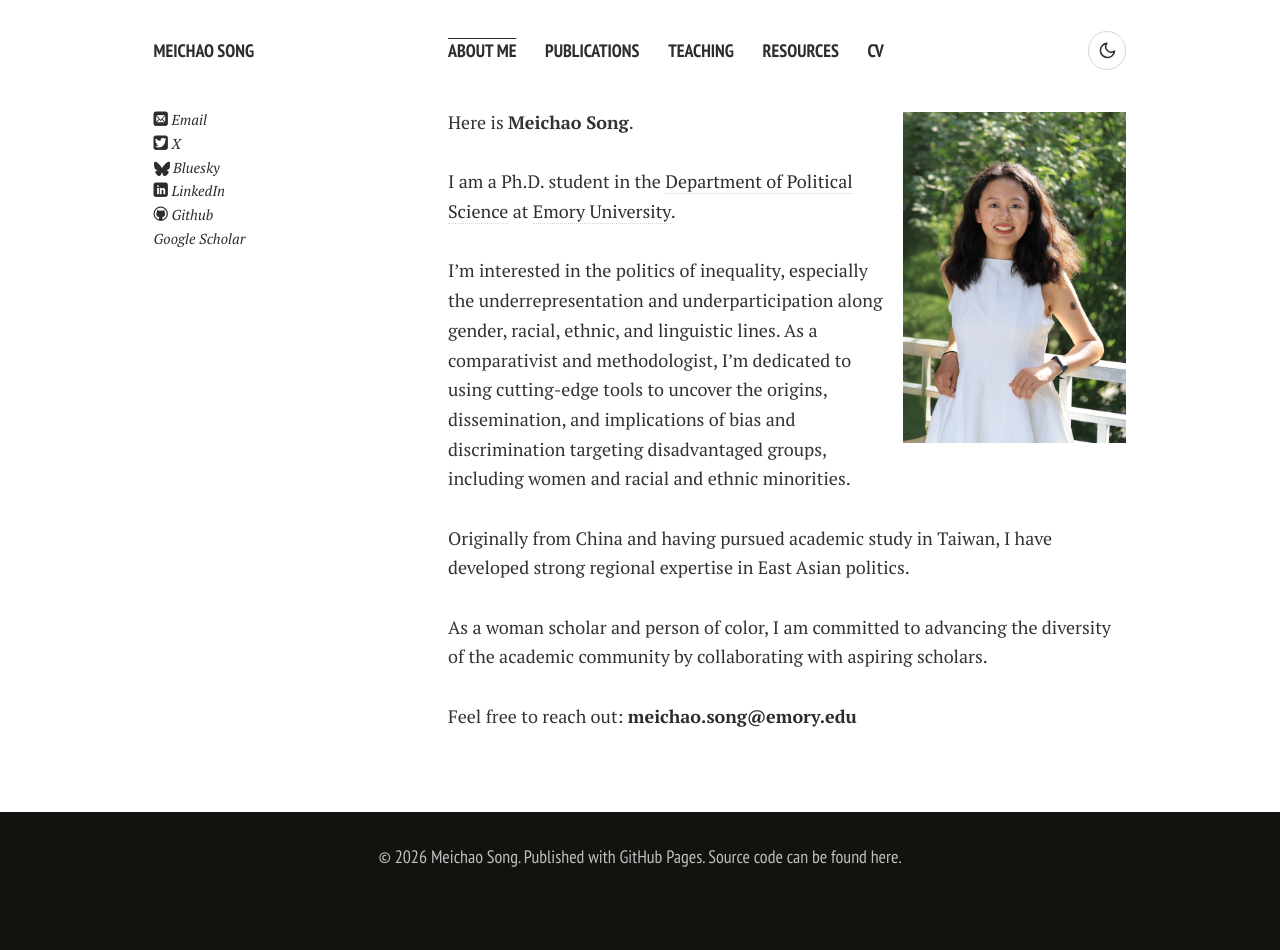
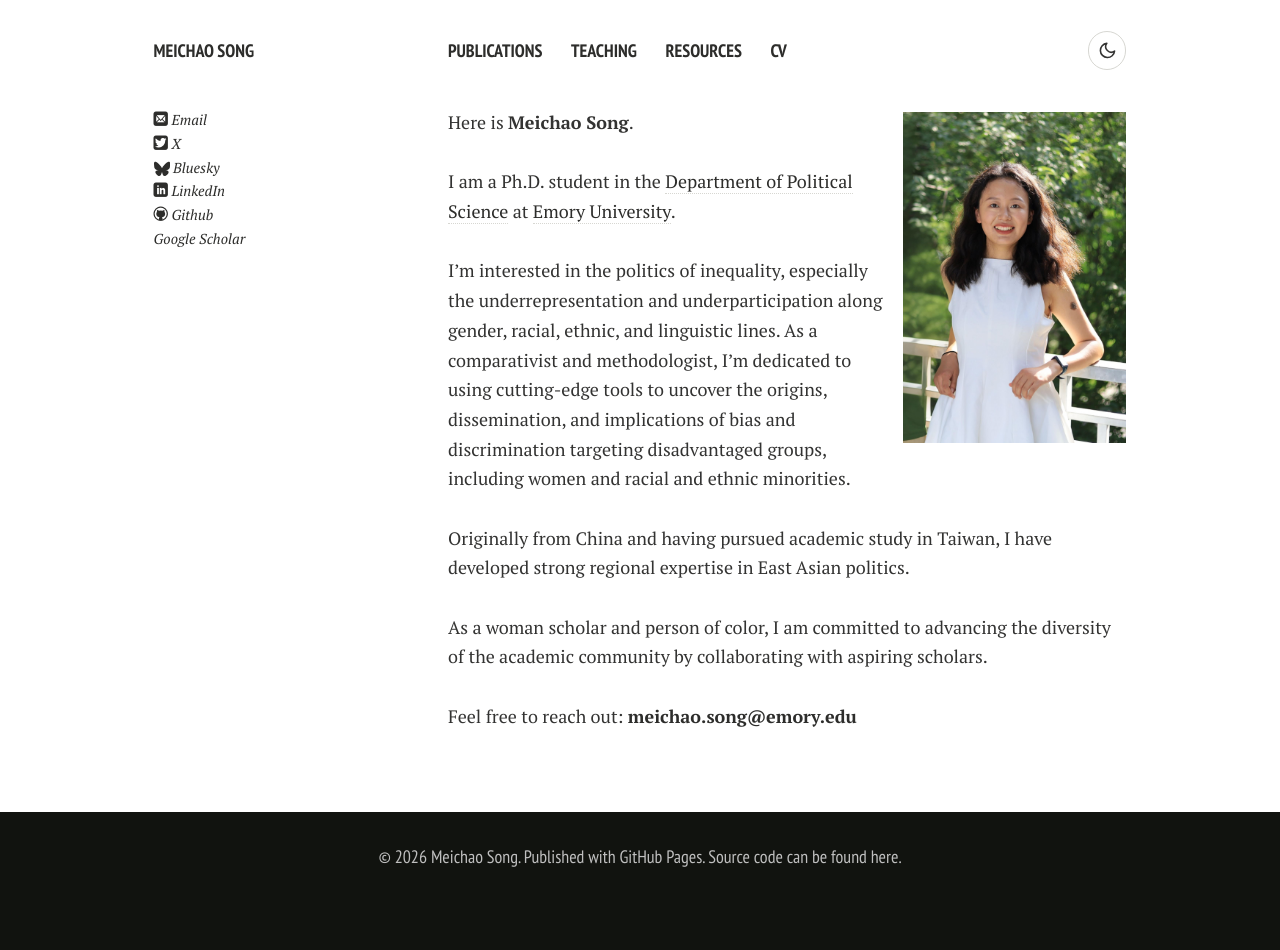
Before and after one commit to MeichaoPoliSci/MeichaoCV202606, a Jekyll site: the page built from index.md, in a window 1280 px wide. Built offline with Jekyll 4.4.1, drawn with Linux system fonts in a browser that asks for light colours; nearby versions of some CDN libraries; comment, search, counter and statistics services are not loaded; a style sheet for code colours, icons or effects is not loaded.

Commit message:
Remove about link from navigation

```diff
--- a/_config.yml
+++ b/_config.yml
@@ -25,8 +25,6 @@ owner:
 #  TOP NAVIGATION BAR
 # --------------------------------------------------
 links:
-  - title: About Me
-    url: /
   - title: Publications
     url: /publications/
   - title: Teaching
```
